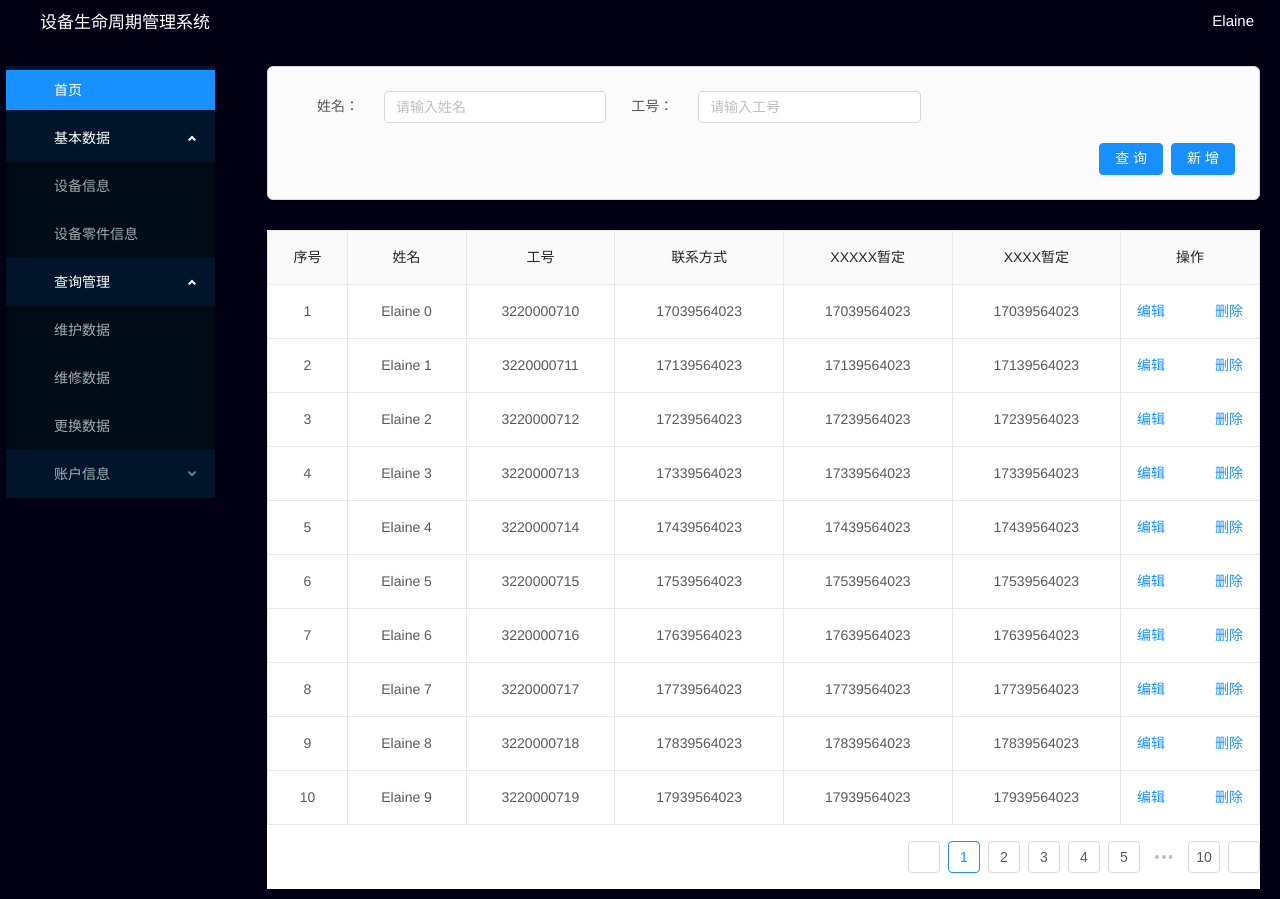
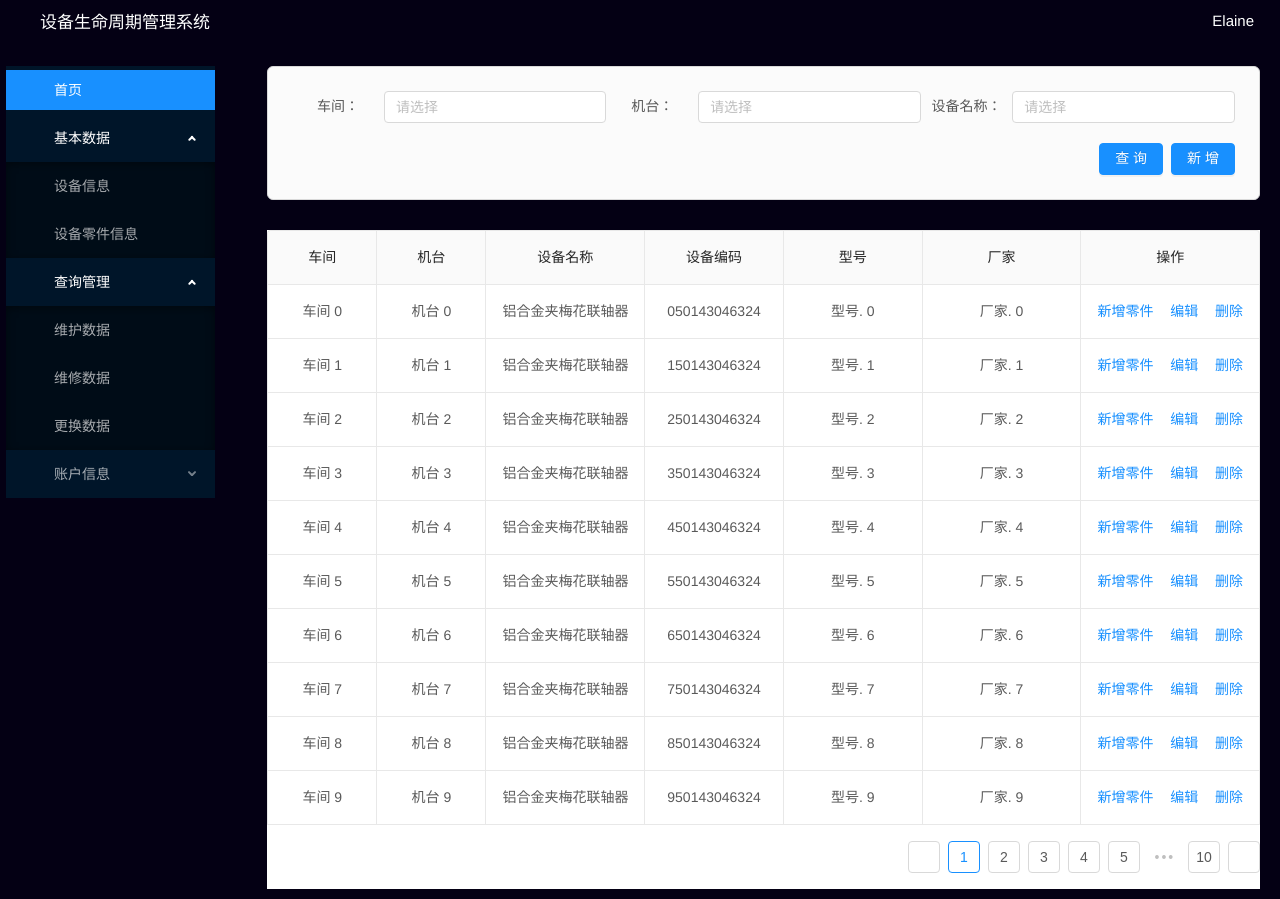
Before and after one commit to Eliane-cc/equipment_system, a Vue app in the folder equipment_system/: page /#/devInfo in a window 1280 px wide. Before the commit this address led to /#/userManagement. Built offline with nearby package versions, Linux system fonts and the light colour scheme.

Commit message:
style: 修改设备页面新增零件字段显示

```diff
--- a/equipment_system/src/components/DeviceInfo.vue
+++ b/equipment_system/src/components/DeviceInfo.vue
@@ -82,7 +82,7 @@
           <template slot="operation" slot-scope="text, record, index">
             <div class="editable-row-operations">
                <span class="oper">
-                  <a @click="() => createRepair(record,text)">新增</a>
+                  <a @click="() => createRepair(record,text)">新增零件</a>
                   <a @click="() => editDev(record,text)">编辑</a>
                   <a-popconfirm title="是否确定删除?" cancelText="取消" okText="确定" @confirm="() => deleteDev(record.key)">
                     <a>删除</a>
@@ -127,7 +127,7 @@
     {
       title: '设备编码',
       dataIndex: 'equitmentCode',
-      width: '16%',
+      width: '14%',
       ellipsis: true,
       align: 'center',
       scopedSlots: { customRender: 'equitmentCode' },
@@ -135,7 +135,7 @@
     {
       title: '型号',
       dataIndex: 'model',
-      width: '16%',
+      width: '14%',
       ellipsis: true,
       align: 'center',
       scopedSlots: { customRender: 'model' },
@@ -255,6 +255,7 @@
         this.isShowModal = true
         this.modalTitle = '编辑'
         this.modalData.editData = editData
+        this.modalData.displayData = ""
         console.log(value,text)
       },
       //删除当前行
@@ -275,12 +276,46 @@
         this.isShowModal = true
         this.modalTitle = '新增'
         this.modalData.label = ['车间','机台','设备名称','设备编码','型号','厂家']
+        this.modalData.displayData = ""
       },
       //新增零件
-      createRepair(){
+      createRepair(value,text){
         this.isShowModal = true
         this.modalTitle = '新增'
-        this.modalData.label = ['车间','机台','设备名称','设备型号','设备厂家','零件名称','零件型号','零件厂家','位置','使用寿命','开始使用时间']
+        let displayData = [
+          {
+            title: '车间',
+            key: 'workshop',
+            content: value.workshop
+          },
+          {
+            title: '机台',
+            key: 'machine',
+            content: value.machine
+          },
+          {
+            title: '设备型号',
+            key: 'model',
+            content: value.model
+          },
+          {
+            title: '设备厂家',
+            key: 'factory',
+            content: value.factory
+          },
+          {
+            title: '设备名称',
+            key: 'equitment',
+            content: value.equitment
+          },
+          {
+            title: '设备编码',
+            key: 'equitmentCode',
+            content: value.equitmentCode
+          }
+        ]
+        this.modalData.label = ['零件名称','零件型号','零件编码','零件厂家','使用寿命','开始使用时间']
+        this.modalData.displayData = displayData
       }
     },
   }
--- a/equipment_system/src/components/Modal/ActionModal.vue
+++ b/equipment_system/src/components/Modal/ActionModal.vue
@@ -3,6 +3,20 @@
     <!--  新增  -->
     <a-modal :visible="modalVisible" :title="title" @ok="handleCreate" @cancel="handleCancel" cancelText="取消" :okText="title" v-if="title=='新增'">
       <div v-if="data.label">
+        <!--  设备基本信息显示    -->
+        <div v-if="data.displayData">
+          <a-row type="flex" justify="center">
+            <a-col :span="12" v-for="(item,index) in data.displayData" :key="index" class="margin-top" >
+              <a-col :span="8" class="title">
+                {{item.title}}：
+              </a-col>
+              <a-col :span="16" class="text_center">
+                {{item.content}}
+              </a-col>
+            </a-col>
+          </a-row>
+          <a-divider dashed/>
+        </div>
         <!--  输入    -->
         <a-row class="margin-top" v-for="i in data.label" :key="i" type="flex" justify="center">
           <a-col :span="22" offset="2">
--- a/equipment_system/src/components/Navigation.vue
+++ b/equipment_system/src/components/Navigation.vue
@@ -20,8 +20,6 @@
 
           </a-menu>
         </a-dropdown>
-<!--        <a-icon type="poweroff" />-->
-<!--        苏奕娜-->
       </div>
     </div>
 
```
